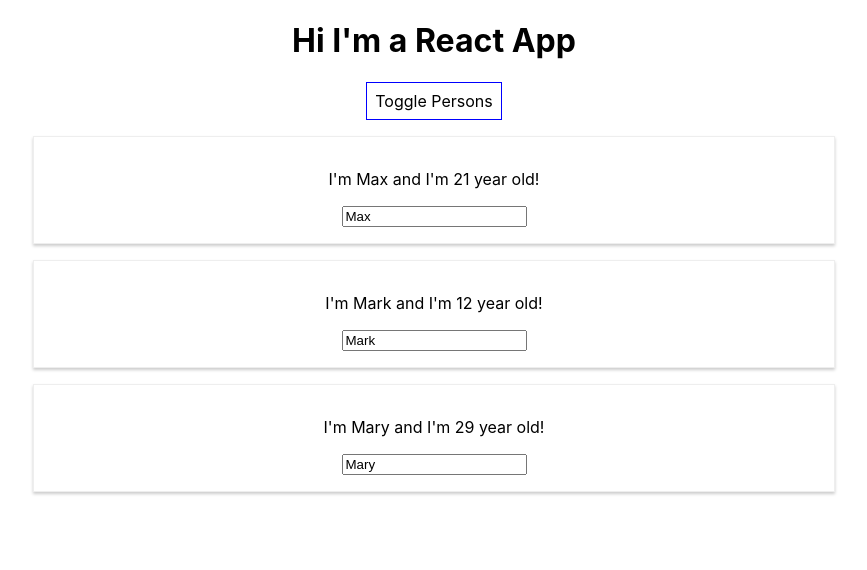
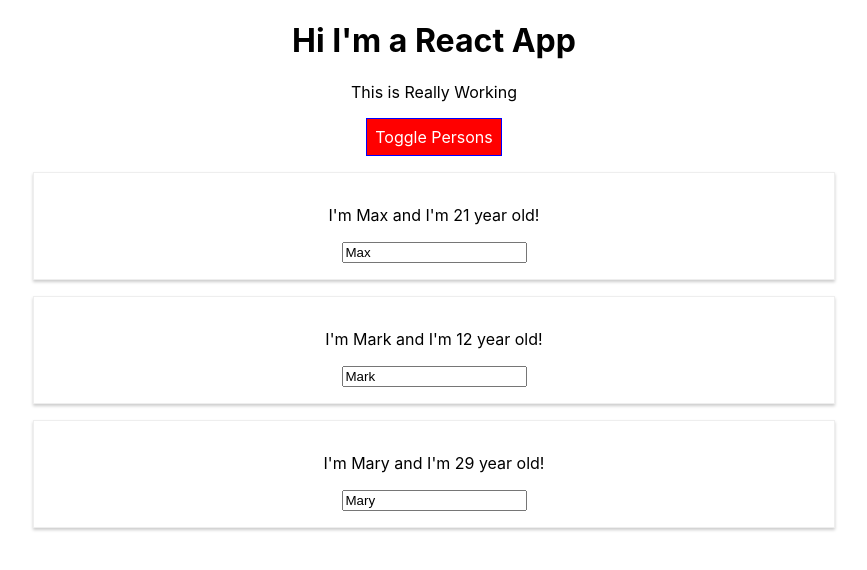
Before and after one commit to ssbrolly/reactApp, a React (Create React App) app: page / in a window 1280 px wide. Shown: the top 570 px of the page, without its empty margins (206-1073 px from the left). Built offline with nearby package versions, Linux system fonts and the light colour scheme.

Commit message:
inline-styling

```diff
--- a/package.json
+++ b/package.json
@@ -3,6 +3,7 @@
   "version": "0.1.0",
   "private": true,
   "dependencies": {
+    "radium": "^0.26.0",
     "react": "^16.10.2",
     "react-dom": "^16.10.2",
     "react-scripts": "3.2.0"
--- a/src/App.css
+++ b/src/App.css
@@ -1,3 +1,11 @@
 .App {
   text-align: center;
 }
+
+.red {
+    color: red;
+}
+
+.bold {
+    font-weight: bold;
+}
--- a/src/App.js
+++ b/src/App.js
@@ -55,11 +55,13 @@
     render() {
 
         const style = {
-            backgroundColor: 'white',
+            backgroundColor: 'green',
+            color: 'white',
             font: 'inherit',
             border: '1px solid blue',
             padding: '8px',
             cursor: 'pointer',
+
         };
 
         let persons = null;
@@ -79,16 +81,30 @@
                     })}
                 </div>
             );
+            style.backgroundColor = 'red'
+        };
+
+
+        //Dynamic css rendering
+        const classes = [];
+
+        if (this.state.person.length <= 2) {
+            classes.push('red'); //classes = ['red']
+        };
+        if (this.state.person.length <= 1) {
+            classes.push('bold'); //classes = ['red', 'bold]
         };
 
         return (
-             <div className="App">
+            <div className="App">
                 <h1>Hi I'm a React App</h1>
+                <p className={classes.join(' ')}>This is Really Working</p>
                 <button
                     style={style}
                     onClick={this.togglePersonHandler}>Toggle Persons</button>
                 {persons}
             </div>
+
         );
     };
 };
--- a/src/Person/Person.js
+++ b/src/Person/Person.js
@@ -2,6 +2,7 @@
 import './Person.css';
 
 const person = (props) => {
+
     return (
         <div className="Person">
             <p onClick={props.click}>I'm {props.name} and I'm {props.age} year old!</p>
```
Also changed, not shown: 1 other file (tests, documents, lock files or other folders).
